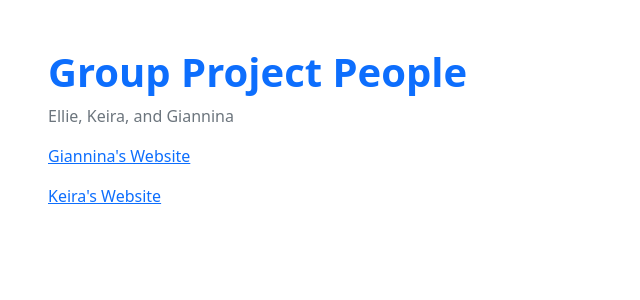
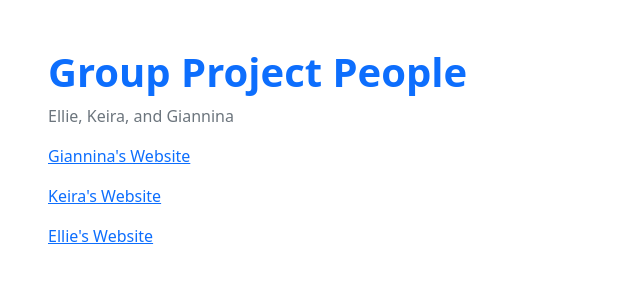
Before and after one commit to LoveMyDogs/P3T8_ezkg, a Flask app: page /stub/ in a window 1280 px wide. Shown: the part 66-366 px from the top of the page, without its empty margins (0-640 px from the left). Run offline with Flask 2, Linux system fonts and the light colour scheme.

Commit message:
added Ellie's link

```diff
--- a/templates/stub.html
+++ b/templates/stub.html
@@ -12,7 +12,7 @@
         <p class="text-secondary">Ellie, Keira, and Giannina</p>
         <p class="text-secondary"><a href="https://lovemydogs.github.io/Timeline/">Giannina's Website</a></p>
         <p class="text-secondary"><a href="https://github.com/keiraokimoto/Fastpages">Keira's Website</a></p>
-
+        <p class="text-secondary"><a href="https://github.com/1908901/elliepang.git">Ellie's Website</a></p>
     </div>
 {% endblock %}
 
```
